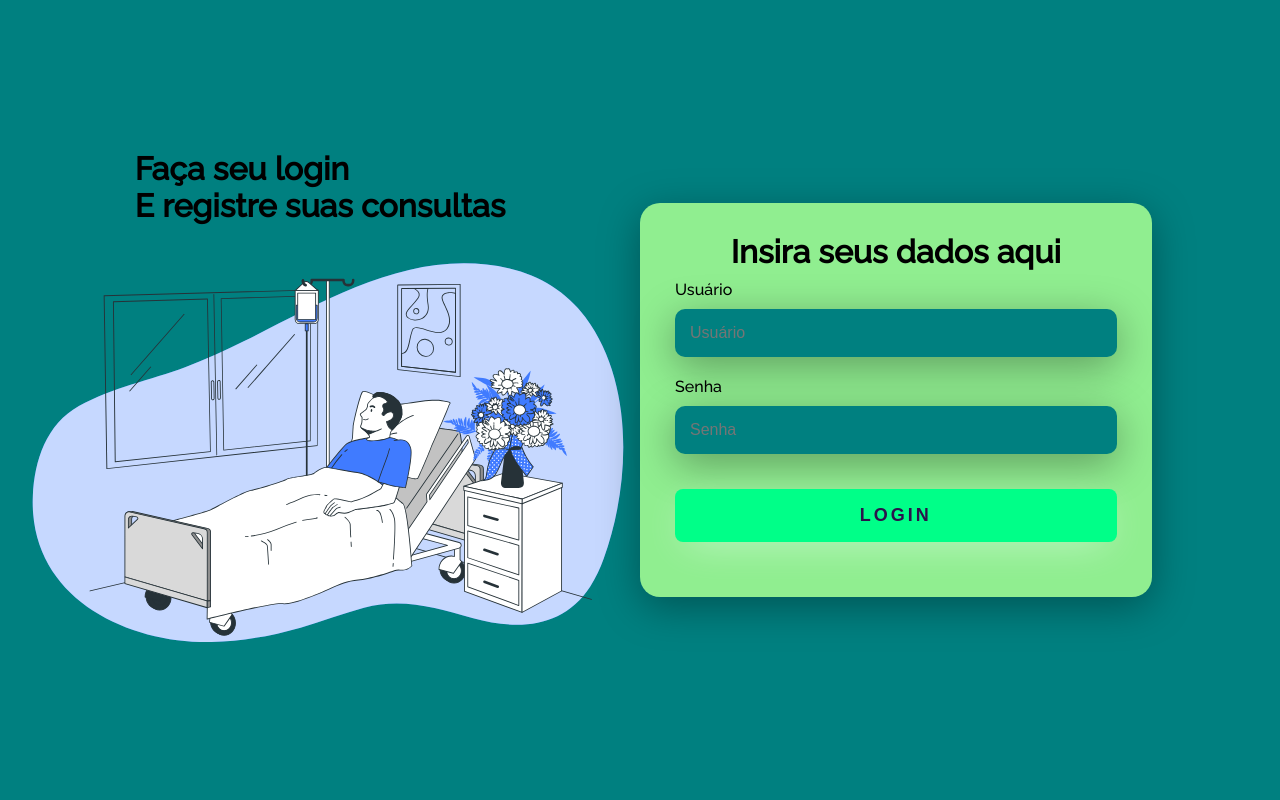
After one commit to MorbiDarkAngel/sistema-de-farmacos, a PHP site: page /login.php in a window 1280 px wide. The commit adds this page. Run offline with PHP 8.4, Linux system fonts and the light colour scheme.

Commit message:
24 11 2022
Uploads de atualização do projeto:
Adicionados:
Página de login com css
Página de consulta de interações medicamentosas

```diff
--- /dev/null
+++ b/login.php
@@ -0,0 +1,35 @@
+<!DOCTYPE html>
+<html lang="pt-br">
+<head>
+  <title>Login</title>
+  <meta charset="UTF-8">
+  <meta http-equiv="X-UA-Compatible" content="IE-edge">
+  <meta name="viewport" content="width-device-width, initial=scale=1.0">
+   <link rel="stylesheet" href="style.css">
+  <?php include ('config.php');  ?>
+</head>
+
+<body>
+  <div class="main-login">
+    <div class="left-login">
+      <h1>Faça seu login<br>E registre suas consultas</h1>
+      <img src="imagem.svg" alt="imagem">
+    </div>
+    <div class="right-login">
+      <div class="card-login">
+        <h1>Insira seus dados aqui</h1>
+        <div class="textfield">
+          <label for="usuario">Usuário</label>
+          <input type="text" name="usuario" placeholder="Usuário">
+        </div>
+         <div class="textfield">
+          <label for="senha">Senha</label>
+          <input type="password" name="senha" placeholder="Senha">
+        </div>
+        <button class="btn-login">Login</button>
+      </div>
+    </div>
+  </div>
+</div>
+</body>
+</html>
--- /dev/null
+++ b/style.css
@@ -0,0 +1,105 @@
+@import url('https://fonts.googleapis.com/css2?family=Raleway:wght@500&display=swap');
+
+body {
+	margin: 0;
+	font-family: 'Raleway', sans-serif;
+}
+
+.main-login{
+	width: 100vw;
+	height: 100vh;
+	background: #008080;
+	display: flex;
+	justify-content: center;
+	align-items: center;
+}
+
+.left-login{
+	width: 50vw;
+	height: 100vh;
+	display: flex;
+	justify-content: center;
+	align-items: center;
+	flex-direction: column;
+}
+
+.left-login > h1 {
+	color:#000000;
+	}
+
+.right-login{
+	width: 50vw;
+	height: 100vh;
+	display: flex;
+	justifiy-content: center;
+	align-items: center;
+}
+
+.card-login {
+	width: 69%;
+	display: flex;
+	justify-content: center;
+	align-items: center;
+	flex-direction: column;
+	padding: 30px 35px;
+	background: #90EE90;
+	border-radius: 20px;
+	box-shadow: 0px 10px 40px #00000056;
+}
+
+.card-login > h1 {
+	color:#000000;
+	font-weight: 800;
+	margin: 0;
+	}
+
+.textfield {
+	width: 100%;
+	display: flex;
+	flex-direction: column;
+	align-items: flex-start;
+	justifiy-content: center;
+	margin: 10px 0px;
+}
+
+.textfield > input {
+	width: 100%;
+	border: none;
+	border-radius: 10px;
+	padding: 15px;
+	background: #008080;
+	color: #f0ffffde;
+	font-size: 12pt;
+	box-shadow: 0px 10px 40px #00000056;
+	outline: none;
+	box-sizing: border-box;
+}
+
+
+
+.textfield > label {
+	color: #000000;
+	margin-bottom: 10px;
+}
+
+.textfiled > input::placeholder {
+	color: #000000;
+
+}
+
+.btn-login{
+	width: 100%;
+	padding: 16px;
+	margin:25px;
+	border: none;
+	border-radius: 8px;
+	outline: none;
+	text-transform: uppercase;
+	font-weight: 600;
+	font-size: 18px;
+	letter-spacing: 3px;
+	color: #2b134b;
+	background: #00ff88;
+	cursor: pointer;
+	box-shadow: 0px 10px 40px -12px #f0ffff94;
+}
```
Also changed, not shown: index.php (+23 -8 lines), imagem.svg (added).
